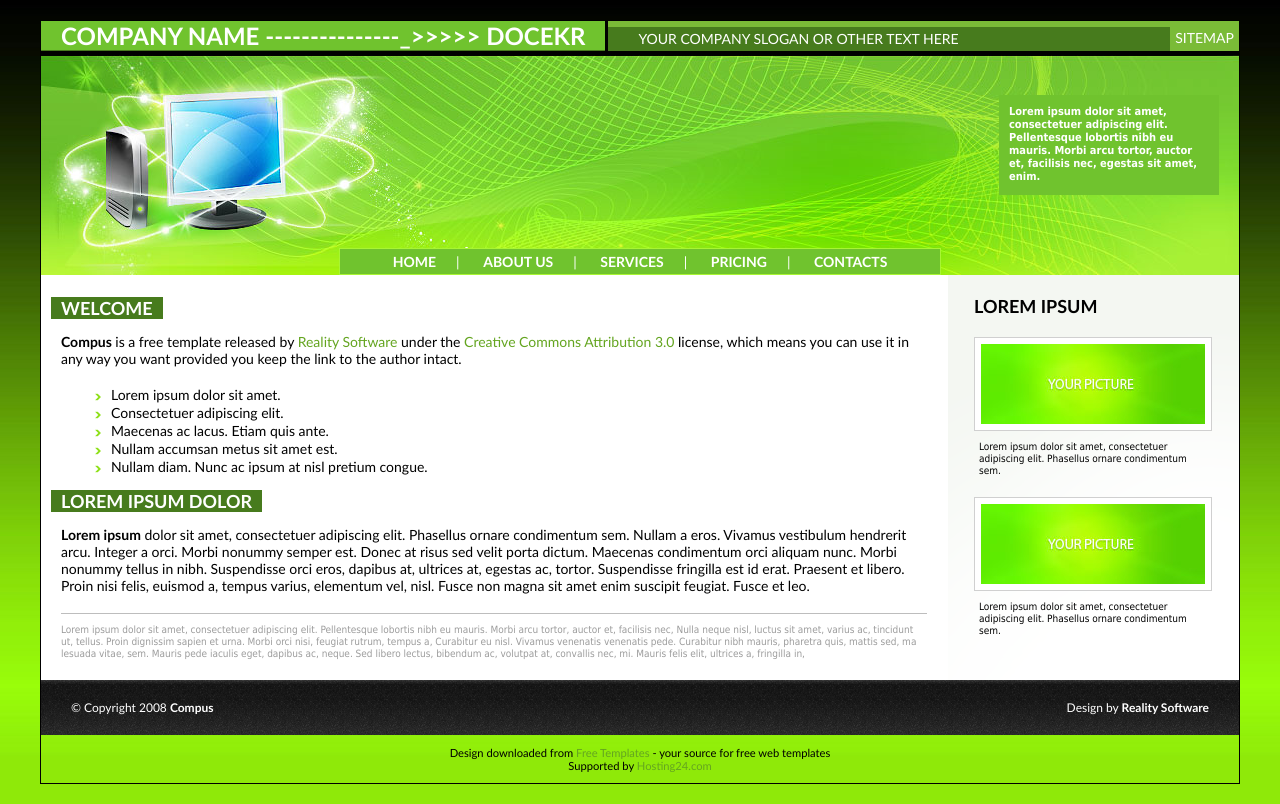
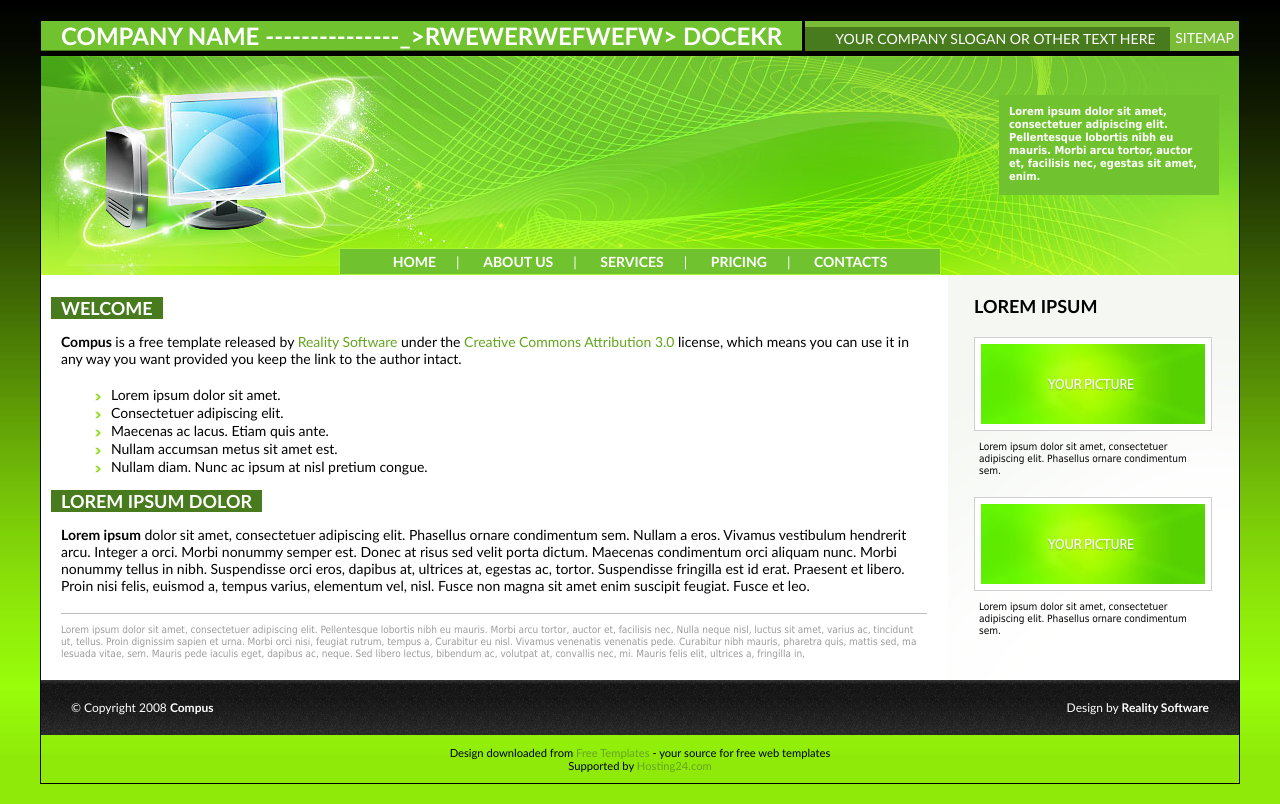
Before and after one commit to thomasrosales/dockerCourse, a plain HTML site: page pages/index.html in a window 1280 px wide. Drawn offline with Linux system fonts and the light colour scheme.

Commit message:
3er Commit

```diff
--- a/pages/index.html
+++ b/pages/index.html
@@ -10,7 +10,7 @@
 <body>
 <!-- header -->
 <div id="top">
-<div id="name"><a href="#">Company Name ---------------_>>>>> DOCEKR</a></div>
+<div id="name"><a href="#">Company Name ---------------_>rwewerwefwefw> DOCEKR</a></div>
 <div id="split"></div>
 <div style="border-top: 6px solid rgb(122, 187, 55); background-color: blue;">
 <div id="slogan"> Your company slogan or other text here</div>
```
